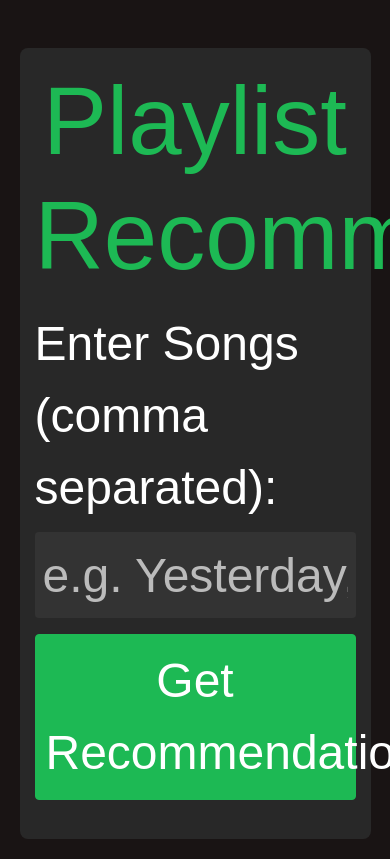
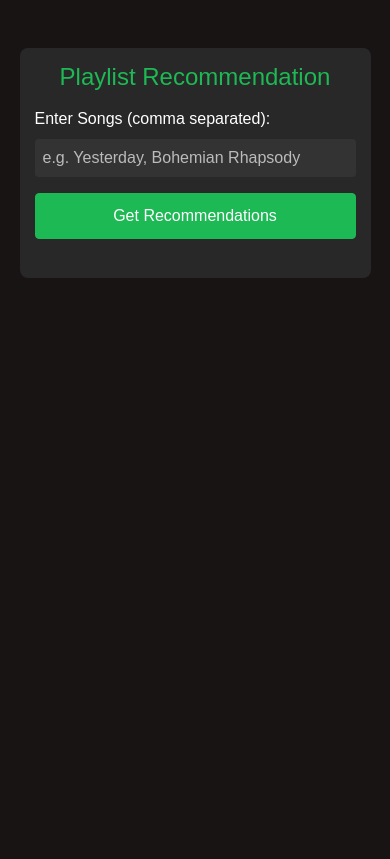
Before and after one commit to othmaneechc/cs401, a Flask app: page / in a window 390 px wide; the page is wider, and only the part inside the window is pictured. After the commit the page ends 278 px from the top of that part, so only its background shows below. Run offline with Flask 3, Linux system fonts and the light colour scheme; some libraries are stand-ins or nearby versions.

Commit message:
Improving UI/UX

```diff
--- a/api_service/static/css/style.css
+++ b/api_service/static/css/style.css
@@ -44,26 +44,22 @@ h1 {
 /* Responsive styles for mobile devices */
 @media (max-width: 768px) {
   .container {
-    max-width: fit-content;
     width: 90%;
     padding: 15px;
     margin: 20px auto;
-    font-size: 3rem;
   }
 
   h1 {
-    font-size: 6rem;
+    font-size: 1.5em;
     margin-bottom: 15px;
   }
 
   .btn-primary {
     width: 100%;
     padding: 10px;
-    font-size: 3rem;
   }
 
   .form-control {
     padding: 8px;
-    font-size: 3rem;
   }
 }
--- a/api_service/templates/index.html
+++ b/api_service/templates/index.html
@@ -2,6 +2,8 @@
 <html lang="en">
 <head>
   <meta charset="UTF-8">
+  <!-- Ensure proper scaling on mobile devices -->
+  <meta name="viewport" content="width=device-width, initial-scale=1.0">
   <title>Playlist Recommendation Service</title>
   <!-- Bootstrap CSS CDN -->
   <link rel="stylesheet" href="https://stackpath.bootstrapcdn.com/bootstrap/4.5.2/css/bootstrap.min.css">
--- a/k8s/deployment.yaml
+++ b/k8s/deployment.yaml
@@ -15,7 +15,7 @@ spec:
     spec:
       containers:
       - name: playlist-api
-        image: quay.io/othmaneechchabi/playlist-api:2.2
+        image: quay.io/othmaneechchabi/playlist-api:2.3
         ports:
         - containerPort: 5000
         volumeMounts:
```
